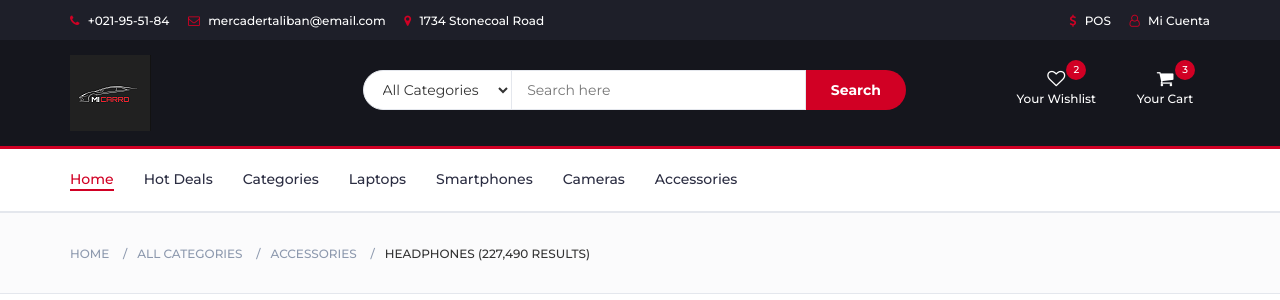
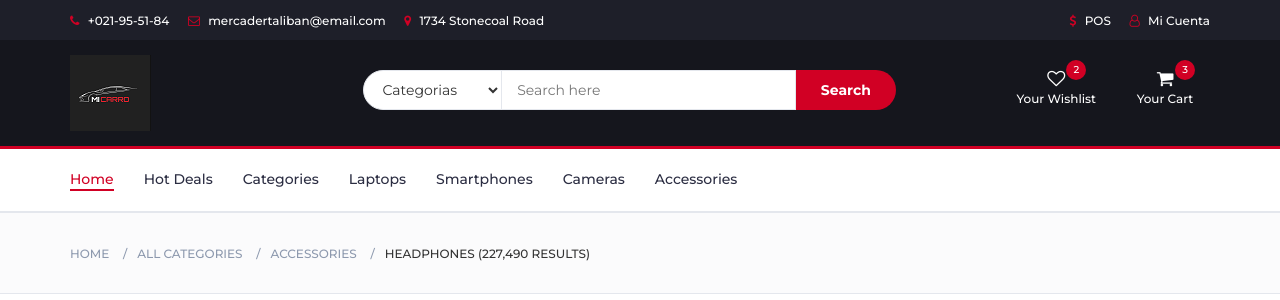
Before and after one commit to DaironC/ElectricStore, a Flask app: page / in a window 1280 px wide. Shown: the top 300 px of the page. Run offline with Flask 2, Linux system fonts and the light colour scheme; some libraries are stand-ins or nearby versions.

Commit message:
cambio de confirmacio

```diff
--- a/templates/store.html
+++ b/templates/store.html
@@ -75,9 +75,9 @@
 							<div class="header-search">
 								<form>
 									<select class="input-select">
-										<option value="0">All Categories</option>
-										<option value="1">Category 01</option>
-										<option value="1">Category 02</option>
+										<option value="0">Categorias </option>
+										<option value="1">Categorias 2</option>
+										<option value="1">Categorias 3</option>
 									</select>
 									<input class="input" placeholder="Search here">
 									<button class="search-btn">Search</button>
```
